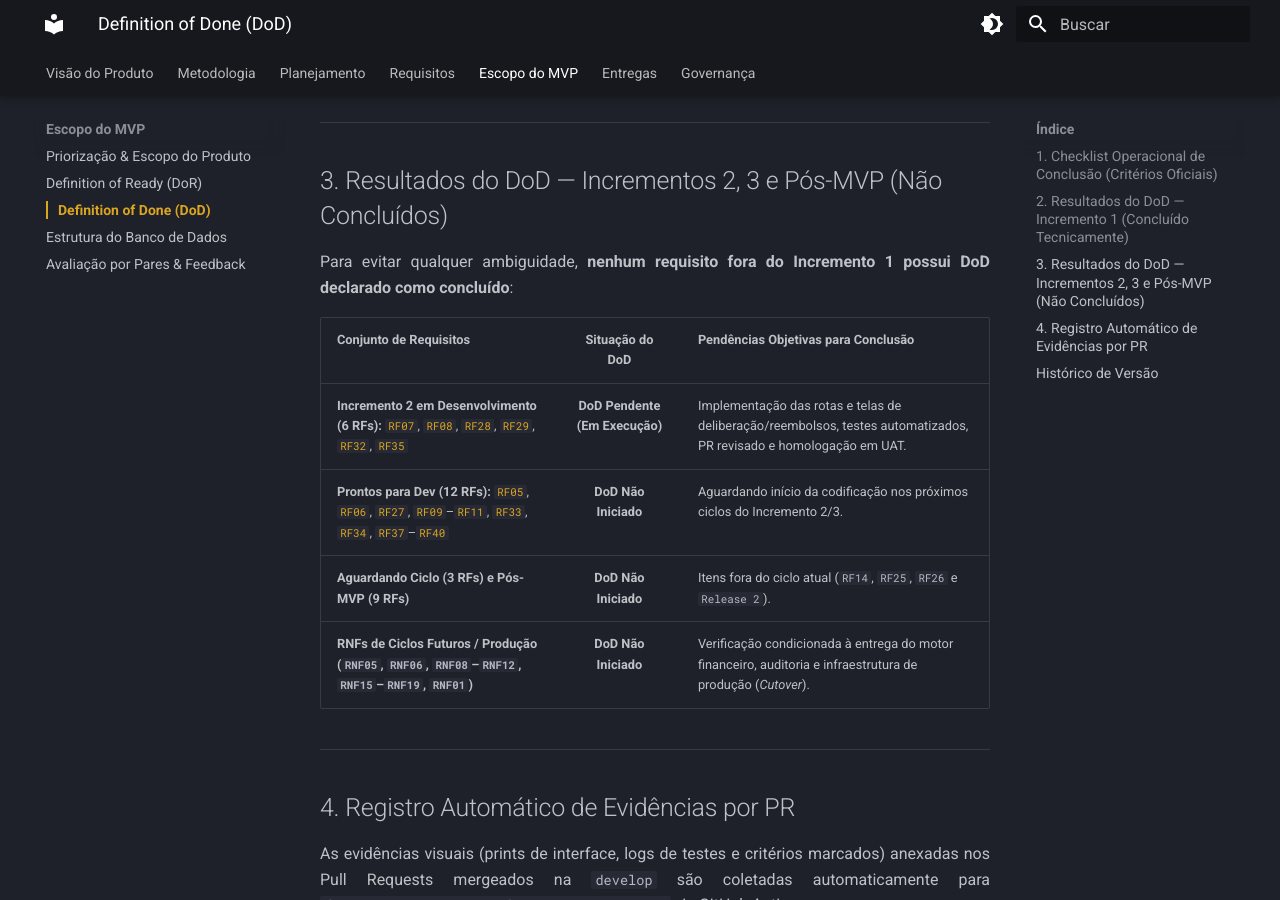
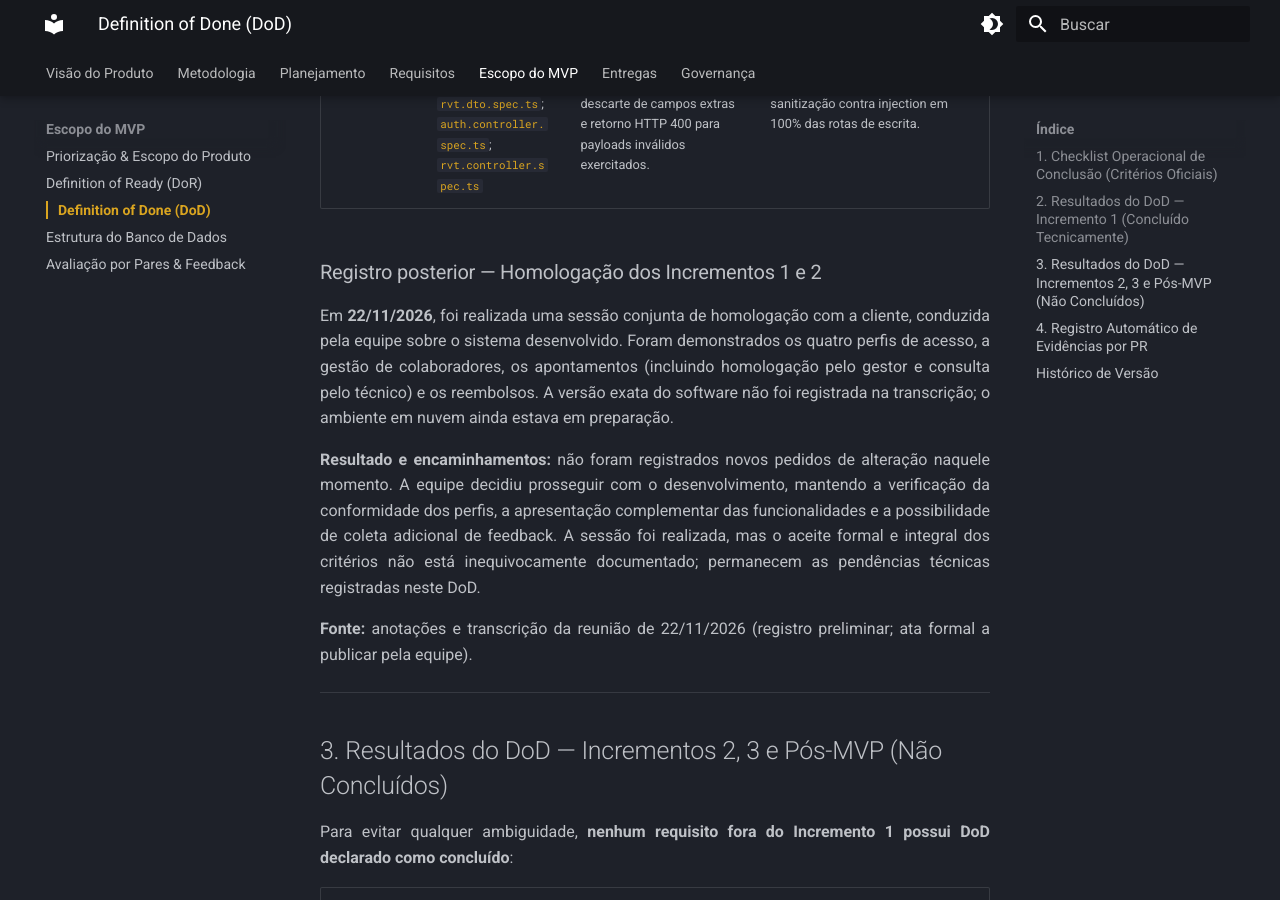
Before and after one commit to mdsreq-fga-unb/REQ-2026.2-T01-DUOC-Finance, an MkDocs documentation site: the page built from docs/mvp/dod.md, in a window 1280 px wide and 900 px high, scrolled down 4834 px. Built offline with MkDocs 1.6.1 and Material for MkDocs 9.7.7, drawn with Linux system fonts in a browser that asks for light colours; some of the changed text lies outside the part shown.

Commit message:
docs(dod): registrar homologacao dos incrementos 1 e 2

```diff
--- a/docs/mvp/dod.md
+++ b/docs/mvp/dod.md
@@ -38,7 +38,8 @@ Registro critério por critério para os **10 Requisitos Funcionais entregues no
 | **Código, tipagem e inspeção por pares (CI/CD)** | **Atendido** | Checks `lint`, `tsc --noEmit` e `npm run build` em `.github/workflows/ci.yml` ([PR #168](https://github.com/mdsreq-fga-unb/REQ-2026.2-T01-DUOC-Finance/pull/168)) + checklist de revisão preenchido nos PRs. |
 | **RNFs verificáveis no incremento** | **Atendido** | `RNF02` (latência `0,020s` em `/api/health` e `0,011s` em `/api/rvt/contratos-ativos`), `RNF03` (`bcrypt` custo >= 10), `RNF07` (SHA-256 + MIME real), `RNF13` (JWT 900s), `RNF14` (RBAC HTTP 401/403) e `RNF20` (DTOs). |
 | **Documentação — Docs as Code** | **Atendido** | Catálogo atualizado com evidências visuais ([PR #174](https://github.com/mdsreq-fga-unb/REQ-2026.2-T01-DUOC-Finance/pull/174)) e `mkdocs build --strict` sem erros nem links quebrados. |
-| **Homologação sociotécnica do incremento** | **Pendente de UAT** | Protótipos e telas validados na [Ata 06](../governanca/atas/reuniao-06.md); sessão formal de UAT do fluxo integrado em Staging com Maria Beatryz prevista para 27/11/2026 ([Semana 12](../metodologia/detalhamento-ciclos.md#semana-12)). |
+| **Validação do protótipo** | **Realizada** | Aprovação das telas, campos e fluxos apresentados no Figma em 02/10/2026, conforme [Ata 06](../governanca/atas/reuniao-06.md). Não constitui aceite do sistema integrado. |
+| **Homologação sociotécnica do incremento (posição no PC3)** | **Pendente de UAT** | Sessão do fluxo integrado prevista para 27/11/2026 ([Semana 12](../metodologia/detalhamento-ciclos.md#semana-12)). Ver [registro posterior da homologação](#homologacao-incrementos-1-e-2). |
 
 ### Evidências Visuais Comprobatórias (DoD — Incremento 1)
 
@@ -109,6 +110,15 @@ O título e os estados do quadro acima correspondem ao registro histórico do PC
 | [RNF13](../requisitos/index.md#rnf13) | [`auth.service.spec.ts`](https://github.com/mdsreq-fga-unb/REQ-2026.2-T01-DUOC-Finance/blob/e8ecfec498f5e3ac5609c9a0a3b2e19496dd2034/backend/src/auth/auth.service.spec.ts); [`jwt-auth.guard.spec.ts`](https://github.com/mdsreq-fga-unb/REQ-2026.2-T01-DUOC-Finance/blob/e8ecfec498f5e3ac5609c9a0a3b2e19496dd2034/backend/src/auth/jwt-auth.guard.spec.ts); [`jwt.util.spec.ts`](https://github.com/mdsreq-fga-unb/REQ-2026.2-T01-DUOC-Finance/blob/e8ecfec498f5e3ac5609c9a0a3b2e19496dd2034/backend/src/auth/jwt.util.spec.ts) | JWT com validade de 900 s e rejeição de token expirado. | Parcial: não comprova a exigência de nova autenticação ao término do período máximo do requisito. |
 | [RNF14](../requisitos/index.md#rnf14) | [`roles.guard.spec.ts`](https://github.com/mdsreq-fga-unb/REQ-2026.2-T01-DUOC-Finance/blob/e8ecfec498f5e3ac5609c9a0a3b2e19496dd2034/backend/src/auth/roles.guard.spec.ts); [`acesso.controller.spec.ts`](https://github.com/mdsreq-fga-unb/REQ-2026.2-T01-DUOC-Finance/blob/e8ecfec498f5e3ac5609c9a0a3b2e19496dd2034/backend/src/auth/acesso.controller.spec.ts) | Decisão de autorização por papel e rejeição HTTP 403 nos cenários exercitados; HTTP 401 para ausência de autenticação. | Parcial: não comprova cobertura de 100% das rotas protegidas nem latência do guard inferior a 15 ms no p95 sob carga nominal. |
 | [RNF20](../requisitos/index.md#rnf20) | [`criar-rvt.dto.spec.ts`](https://github.com/mdsreq-fga-unb/REQ-2026.2-T01-DUOC-Finance/blob/e8ecfec498f5e3ac5609c9a0a3b2e19496dd2034/backend/src/rvt/dto/criar-rvt.dto.spec.ts); [`auth.controller.spec.ts`](https://github.com/mdsreq-fga-unb/REQ-2026.2-T01-DUOC-Finance/blob/e8ecfec498f5e3ac5609c9a0a3b2e19496dd2034/backend/src/auth/auth.controller.spec.ts); [`rvt.controller.spec.ts`](https://github.com/mdsreq-fga-unb/REQ-2026.2-T01-DUOC-Finance/blob/e8ecfec498f5e3ac5609c9a0a3b2e19496dd2034/backend/src/rvt/rvt.controller.spec.ts) | Validação de campos, descarte de campos extras e retorno HTTP 400 para payloads inválidos exercitados. | Parcial: não comprova schema e sanitização contra injection em 100% das rotas de escrita. |
+
+<a id="homologacao-incrementos-1-e-2"></a>
+### Registro posterior — Homologação dos Incrementos 1 e 2
+
+Em **22/11/2026**, foi realizada uma sessão conjunta de homologação com a cliente, conduzida pela equipe sobre o sistema desenvolvido. Foram demonstrados os quatro perfis de acesso, a gestão de colaboradores, os apontamentos (incluindo homologação pelo gestor e consulta pelo técnico) e os reembolsos. A versão exata do software não foi registrada na transcrição; o ambiente em nuvem ainda estava em preparação.
+
+**Resultado e encaminhamentos:** não foram registrados novos pedidos de alteração naquele momento. A equipe decidiu prosseguir com o desenvolvimento, mantendo a verificação da conformidade dos perfis, a apresentação complementar das funcionalidades e a possibilidade de coleta adicional de feedback. A sessão foi realizada, mas o aceite formal e integral dos critérios não está inequivocamente documentado; permanecem as pendências técnicas registradas neste DoD.
+
+**Fonte:** anotações e transcrição da reunião de 22/11/2026 (registro preliminar; ata formal a publicar pela equipe).
 
 ---
 
```
